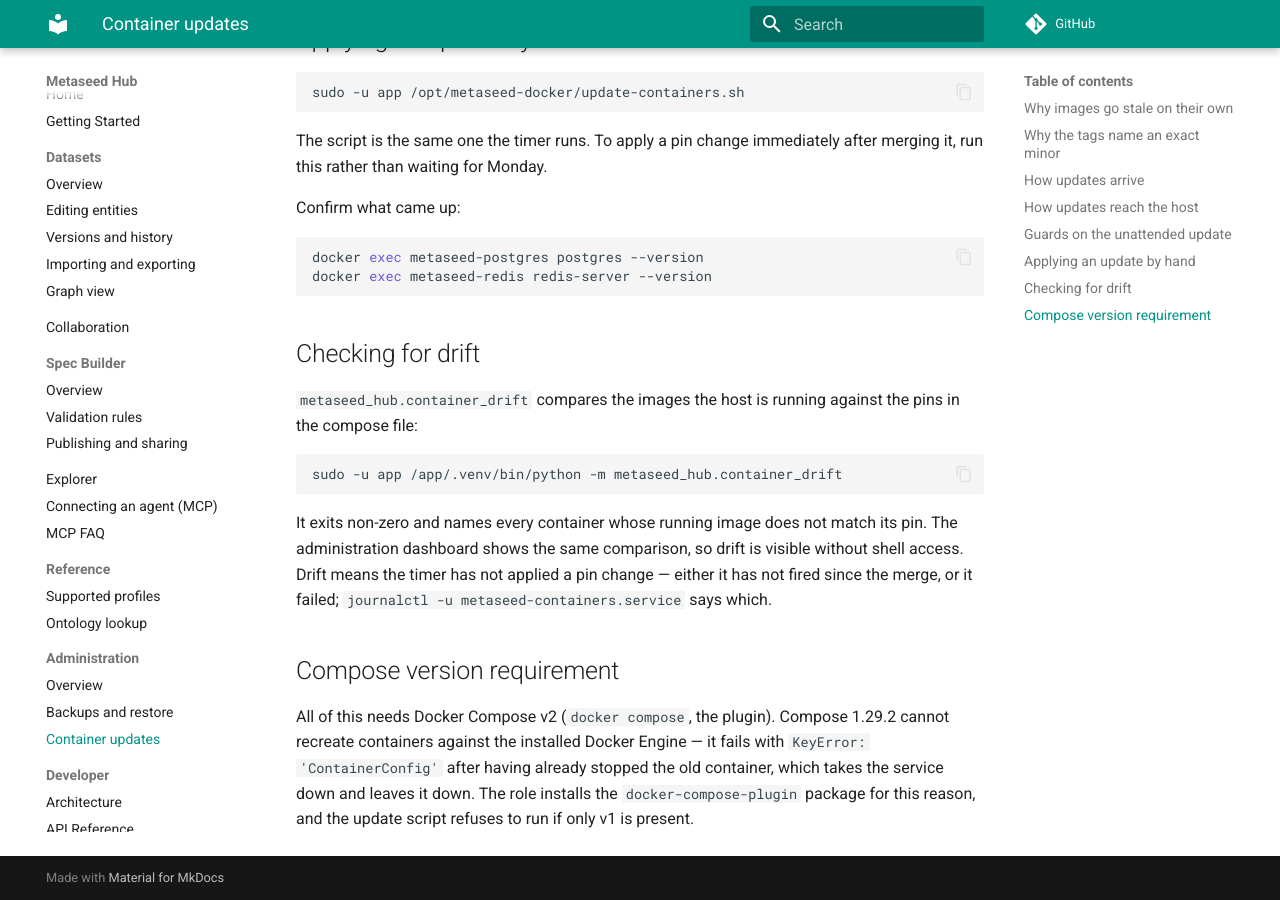
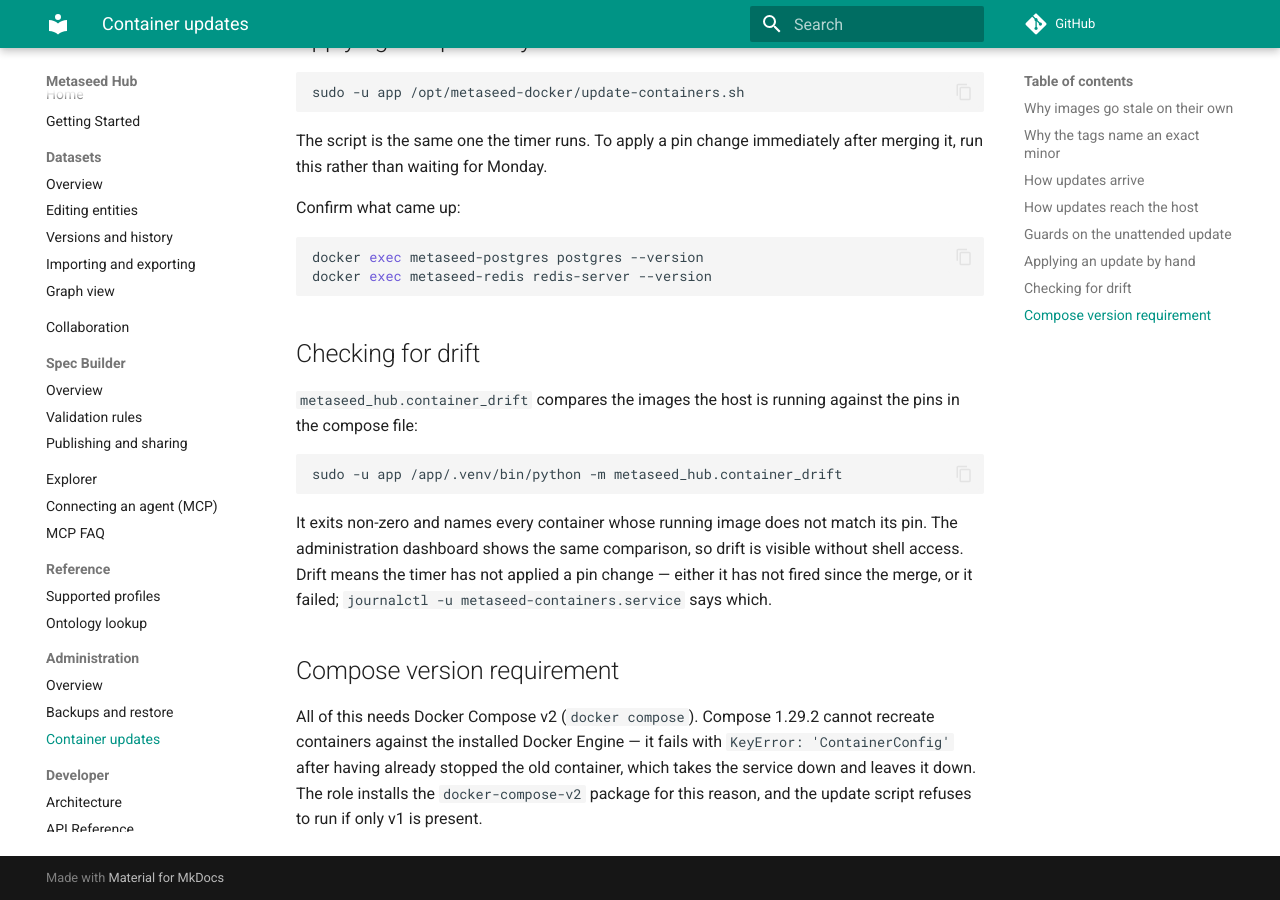
Before and after one commit to sorenwacker/metaseed-hub, an MkDocs documentation site: the page built from docs/container-updates.md, in a window 1280 px wide and 900 px high, scrolled down 2205 px. Built offline with MkDocs 1.6.1 and Material for MkDocs 9.7.7, drawn with Linux system fonts in a browser that asks for light colours; comment, search, counter and statistics services are not loaded.

Commit message:
docker-compose-plugin is not in Ubuntu's repos, so the apt step would have failed (#134)

```diff
--- a/docs/container-updates.md
+++ b/docs/container-updates.md
@@ -67,4 +67,4 @@
 
 ## Compose version requirement
 
-All of this needs Docker Compose v2 (`docker compose`, the plugin). Compose 1.29.2 cannot recreate containers against the installed Docker Engine — it fails with `KeyError: 'ContainerConfig'` after having already stopped the old container, which takes the service down and leaves it down. The role installs the `docker-compose-plugin` package for this reason, and the update script refuses to run if only v1 is present.
+All of this needs Docker Compose v2 (`docker compose`). Compose 1.29.2 cannot recreate containers against the installed Docker Engine — it fails with `KeyError: 'ContainerConfig'` after having already stopped the old container, which takes the service down and leaves it down. The role installs the `docker-compose-v2` package for this reason, and the update script refuses to run if only v1 is present.
```
Also changed, not shown: 2 other files.
